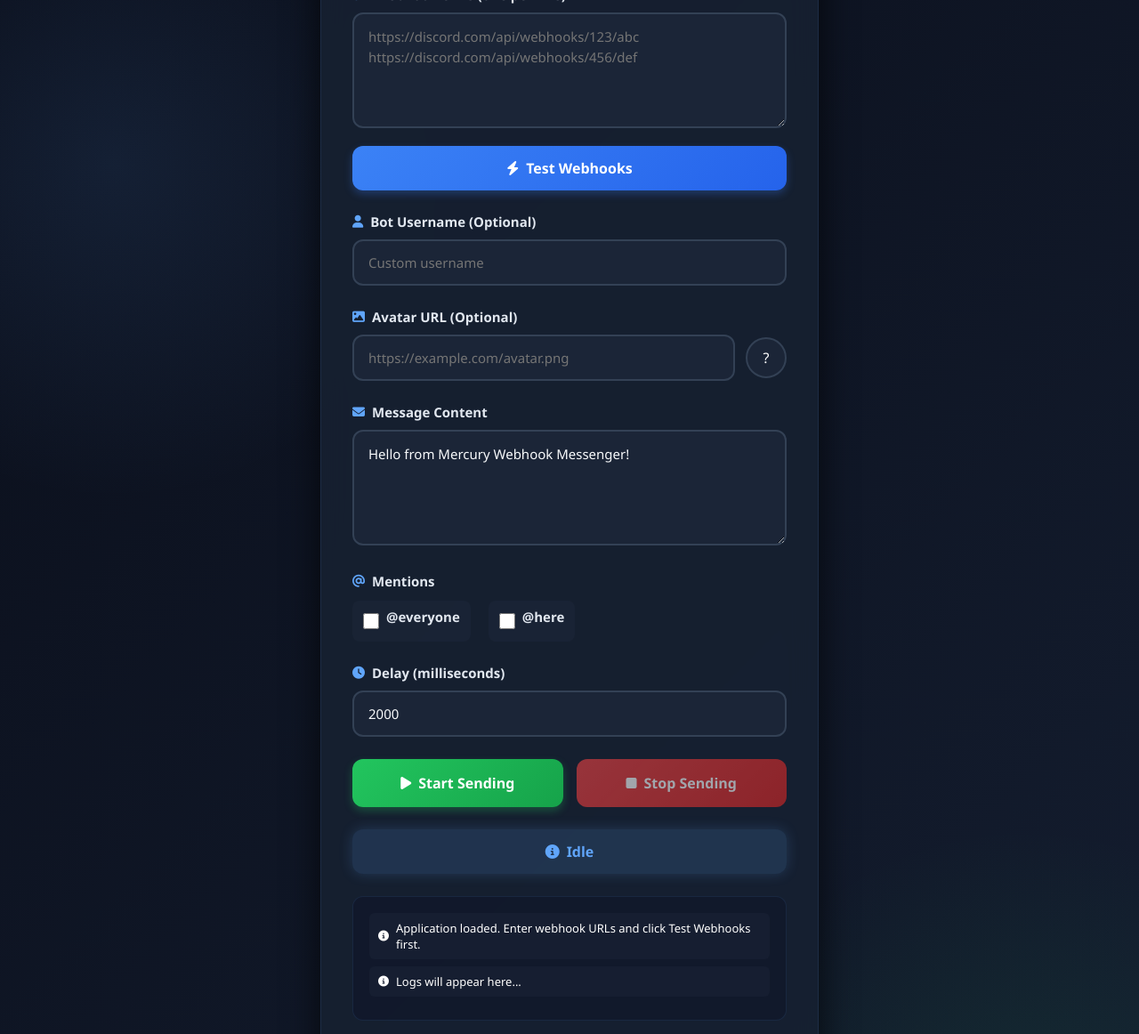
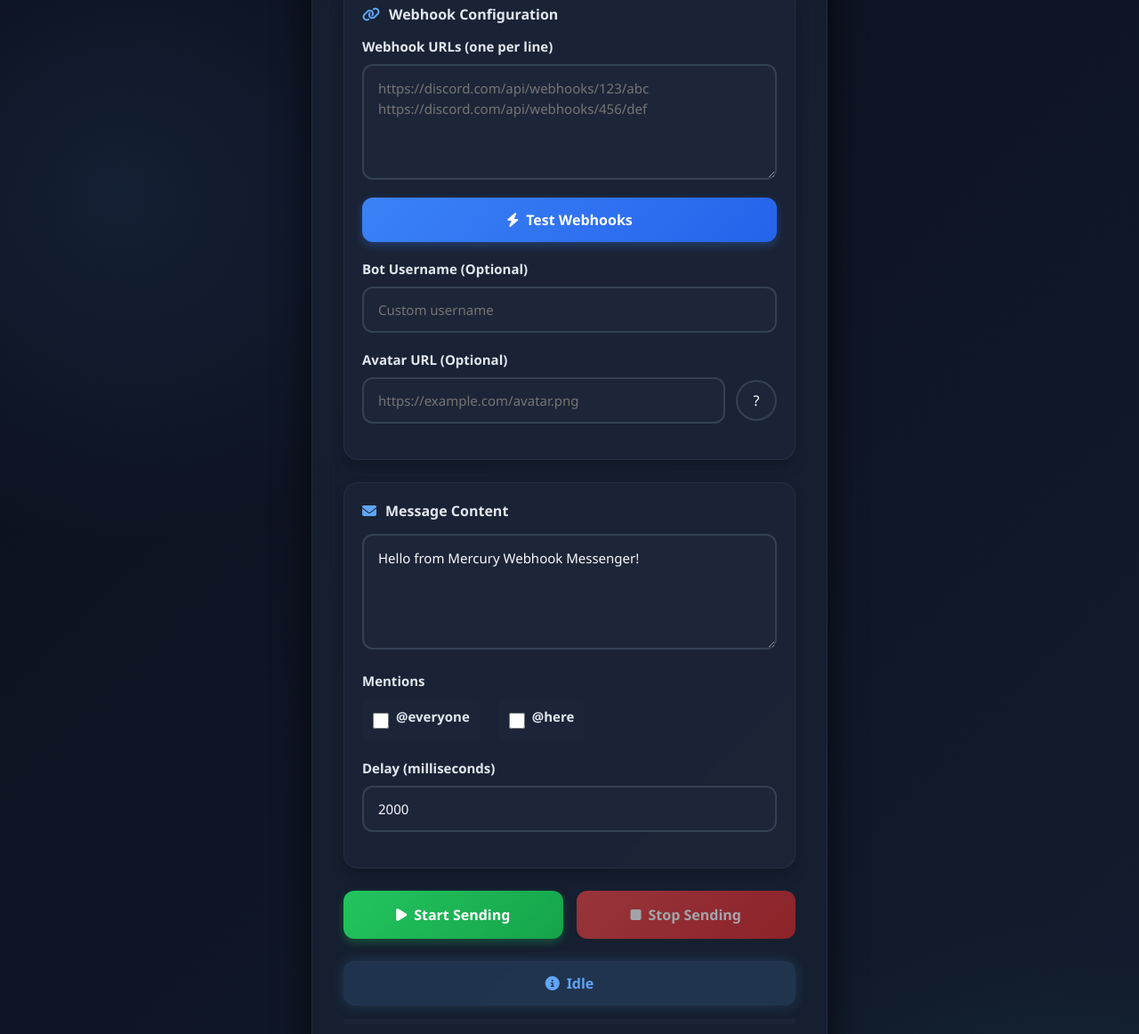
Before and after one commit to Mercury-x824/Webhook-too-discord-loggers, a plain HTML site: page index.html in a window 1280 px wide. Shown: the part 190-1352 px from the top of the page at 89% size. Drawn offline with Linux system fonts and the light colour scheme.

Commit message:
index.html

```diff
--- a/index.html
+++ b/index.html
@@ -3,7 +3,7 @@
 <head>
     <meta charset="UTF-8">
     <meta name="viewport" content="width=device-width, initial-scale=1.0">
-    <title>Mercury Spammer</title>
+    <title>Mercury Webhook Spammer</title>
     <link rel="stylesheet" href="https://cdnjs.cloudflare.com/ajax/libs/font-awesome/6.4.0/css/all.min.css">
     <style>
         * {
@@ -44,7 +44,7 @@
             border-radius: 20px;
             padding: 40px 35px;
             width: 100%;
-        max-width: 560px;
+            max-width: 580px;
             box-shadow: 0 20px 40px rgba(0, 0, 0, 0.7);
             transition: transform 0.3s ease, box-shadow 0.3s ease;
             border: 1px solid rgba(96, 165, 250, 0.1);
@@ -85,9 +85,32 @@
             border-radius: 3px;
         }
 
+        .card {
+            background: rgba(30, 41, 59, 0.6);
+            border-radius: 16px;
+            padding: 20px;
+            margin-bottom: 25px;
+            border: 1px solid rgba(255, 255, 255, 0.05);
+            box-shadow: 0 8px 16px rgba(0, 0, 0, 0.2);
+        }
+
+        .card-title {
+            display: flex;
+            align-items: center;
+            gap: 10px;
+            margin-bottom: 15px;
+            color: #e2e8f0;
+            font-size: 16px;
+            font-weight: 600;
+        }
+
+        .card-title i {
+            color: #60a5fa;
+            font-size: 16px;
+        }
+
         .form-group {
-        margin-bottom: 25px;
-        position: relative;
+            margin-bottom: 20px;
         }
 
         label {
@@ -228,6 +251,7 @@
             background: rgba(34, 197, 94, 0.15);
             color: #22c55e;
             box-shadow: 0 0 15px rgba(34, 197, 94, 0.2);
+            animation: pulse 1.5s infinite;
         }
 
         .idle {
@@ -415,6 +439,28 @@
             font-weight: 600;
         }
 
+        .progress-bar {
+            height: 6px;
+            background: rgba(30, 41, 59, 0.7);
+            border-radius: 3px;
+            margin-top: 15px;
+            overflow: hidden;
+        }
+
+        .progress {
+            height: 100%;
+            background: linear-gradient(90deg, #60a5fa, #22c55e);
+            border-radius: 3px;
+            width: 0%;
+            transition: width 0.3s ease;
+        }
+
+        @keyframes pulse {
+            0% { box-shadow: 0 0 0 0 rgba(34, 197, 94, 0.4); }
+            70% { box-shadow: 0 0 0 10px rgba(34, 197, 94, 0); }
+            100% { box-shadow: 0 0 0 0 rgba(34, 197, 94, 0); }
+        }
+
         @media (max-width: 600px) {
             .container {
                 padding: 25px 20px;
@@ -434,7 +480,6 @@
             }
         }
     </style>
-
 </head>
 <body>
     <div class="container">
@@ -443,32 +488,44 @@
             <p class="subtitle">Efficient webhook messaging tool</p>
         </div>
 
+        <div class="card">
+            <div class="card-title">
+                <i class="fas fa-link"></i>
+                <span>Webhook Configuration</span>
+            </div>
+
             <div class="form-group">
-            <label for="webhookUrl"><i class="fas fa-link"></i> Webhook URLs (one per line)</label>
+                <label for="webhookUrl">Webhook URLs (one per line)</label>
                 <textarea id="webhookUrl" placeholder="https://discord.com/api/webhooks/...&#10;https://discord.com/api/webhooks/..."></textarea>
                 <button class="test-btn" id="testWebhook"><i class="fas fa-bolt"></i> Test Webhooks</button>
             </div>
 
             <div class="form-group">
-            <label for="username"><i class="fas fa-user"></i> Bot Username (Optional)</label>
+                <label for="username">Bot Username (Optional)</label>
                 <input type="text" id="username" placeholder="Custom username" />
             </div>
 
             <div class="form-group">
-            <label for="avatarUrl"><i class="fas fa-image"></i> Avatar URL (Optional)</label>
+                <label for="avatarUrl">Avatar URL (Optional)</label>
                 <div class="avatar-input">
                     <input type="text" id="avatarUrl" placeholder="https://example.com/avatar.png" />
                     <div class="avatar-preview" id="avatarPreview"><span>?</span></div>
                 </div>
             </div>
+        </div>
+
+        <div class="card">
+            <div class="card-title">
+                <i class="fas fa-envelope"></i>
+                <span>Message Content</span>
+            </div>
 
             <div class="form-group">
-            <label for="message"><i class="fas fa-envelope"></i> Message Content</label>
                 <textarea id="message" placeholder="Enter your message here..."></textarea>
             </div>
 
             <div class="form-group">
-            <label><i class="fas fa-at"></i> Mentions</label>
+                <label>Mentions</label>
                 <div class="checkbox-group">
                     <div class="checkbox-item">
                         <input type="checkbox" id="mentionEveryone" />
@@ -482,8 +539,9 @@
             </div>
 
             <div class="form-group">
-            <label for="delay"><i class="fas fa-clock"></i> Delay (milliseconds)</label>
+                <label for="delay">Delay (milliseconds)</label>
                 <input type="number" id="delay" value="2000" min="1000" />
+            </div>
         </div>
 
         <div class="button-group">
@@ -492,6 +550,9 @@
         </div>
 
         <div id="status" class="status idle"><i class="fas fa-info-circle"></i> Idle</div>
+        <div class="progress-bar">
+            <div class="progress" id="progress"></div>
+        </div>
 
         <div class="logs" id="logs">
             <div class="log-entry"><i class="fas fa-info-circle"></i> Logs will appear here...</div>
@@ -534,10 +595,12 @@
             const testWebhookBtn = document.getElementById('testWebhook');
             const status = document.getElementById('status');
             const logsContainer = document.getElementById('logs');
+            const progress = document.getElementById('progress');
 
             let isSending = false;
             let intervalId = null;
             let messageCount = 0;
+            let totalMessages = 0;
 
             startBtn.addEventListener('click', startSending);
             stopBtn.addEventListener('click', stopSending);
@@ -608,11 +671,13 @@
 
                 isSending = true;
                 messageCount = 0;
+                totalMessages = urls.length;
                 startBtn.disabled = true;
                 stopBtn.disabled = false;
                 setStatus('Sending messages...', 'sending');
                 addLog('Started sending messages', 'success');
 
+                updateProgress();
                 sendMessage();
                 intervalId = setInterval(sendMessage, parseInt(delay.value));
             }
@@ -643,11 +708,20 @@
                         messageCount++;
                         setStatus(`Sending messages... (${messageCount} sent)`, 'sending');
                         addLog(`Message #${messageCount} sent successfully`, 'success');
+                        updateProgress();
                     })
                     .catch(error => {
                         messageCount++;
                         addLog(`Message #${messageCount} error: ${error.message}`, 'danger');
+                        updateProgress();
                     });
+            }
+
+            function updateProgress() {
+                if (totalMessages > 0) {
+                    const percent = (messageCount / totalMessages) * 100;
+                    progress.style.width = `${percent}%`;
+                }
             }
 
             function sendWebhook(url, content, includeEveryone, includeHere, username, avatarUrl) {
```
Lines whose indentation alone changed are shown as unchanged.
